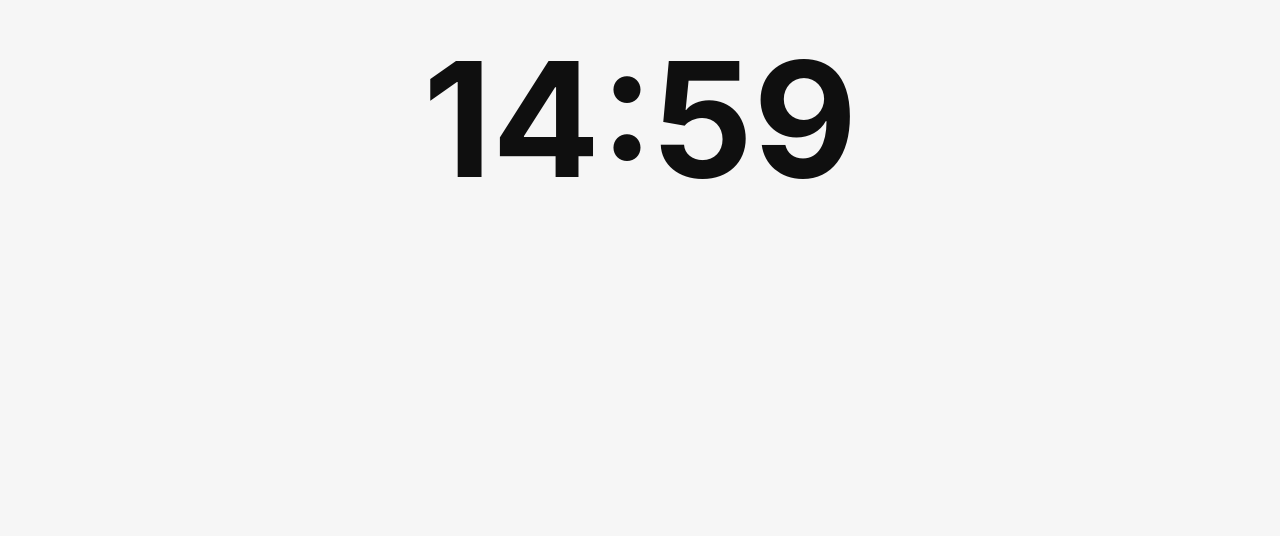
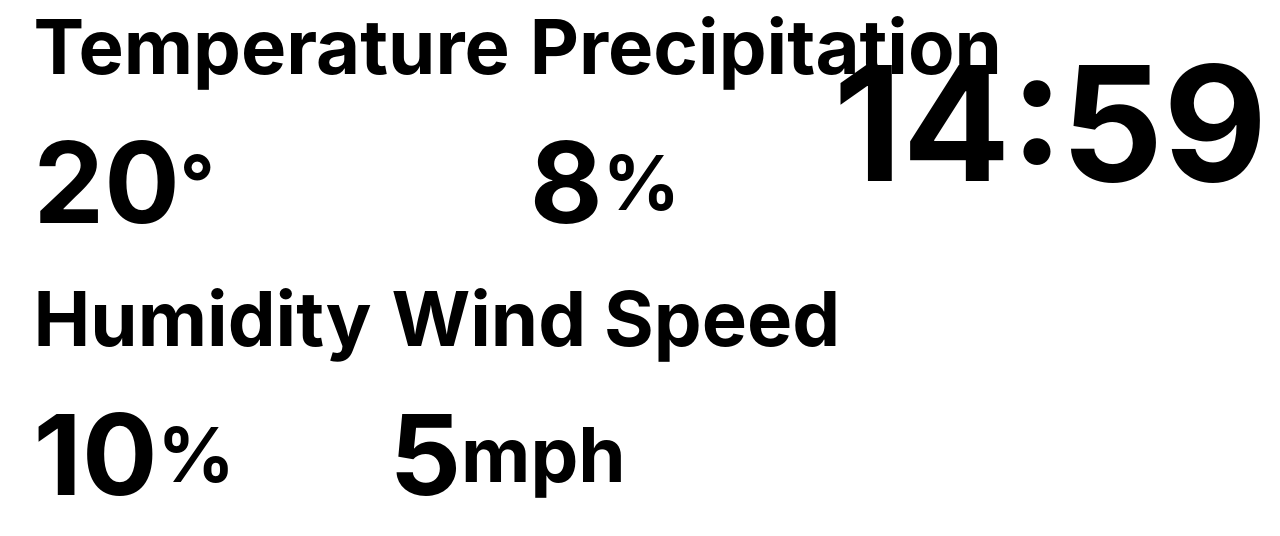
Before and after one commit to civilspeedy/mini-weather, a React (Vite) app: page / in a window 1280 px wide. Shown: the top 536 px of the page. Built offline with nearby package versions, Linux system fonts and the light colour scheme.

Commit message:
Current weather display items

```diff
--- a/src/App.css
+++ b/src/App.css
@@ -1,117 +1,48 @@
-.logo.vite:hover {
-    filter: drop-shadow(0 0 2em #747bff);
-}
-
-.logo.react:hover {
-    filter: drop-shadow(0 0 2em #61dafb);
-}
 :root {
   font-family: Inter, Avenir, Helvetica, Arial, sans-serif;
-    font-size: 16px;
   line-height: 24px;
-    font-weight: 400;
+  padding: 2%;
 
-    color: #0f0f0f;
-    background-color: #f6f6f6;
-
-    font-synthesis: none;
   text-rendering: optimizeLegibility;
   -webkit-font-smoothing: antialiased;
   -moz-osx-font-smoothing: grayscale;
   -webkit-text-size-adjust: 100%;
 }
 
-.container {
-    margin: 0;
-    padding-top: 10vh;
-    display: flex;
-    flex-direction: column;
-    justify-content: center;
-    text-align: center;
+h1 {
+  font-size: 10em;
+  color: #000;
 }
 
-.logo {
-    height: 6em;
-    padding: 1.5em;
-    will-change: filter;
-    transition: 0.75s;
+h2 {
+  font-size: 4.75em;
+  margin: 0px;
 }
 
-.logo.tauri:hover {
-    filter: drop-shadow(0 0 2em #24c8db);
+h3 {
+  font-size: 7em;
 }
 
-.row {
+#top {
   display: flex;
-    justify-content: center;
+  flex-direction: row;
 }
 
-a {
-    font-weight: 500;
-    color: #646cff;
-    text-decoration: inherit;
+#bottom {
+  width: 100%;
 }
 
-a:hover {
-    color: #535bf2;
+#left {
+  width: 100%;
 }
 
-h1 {
-    text-align: center;
-    font-size: 10em;
+#right {
+  width: 100%;
+  height: 100%;
+  background-color: red;
 }
 
-input,
-button {
-    border-radius: 8px;
-    border: 1px solid transparent;
-    padding: 0.6em 1.2em;
-    font-size: 1em;
-    font-weight: 500;
-    font-family: inherit;
-    color: #0f0f0f;
-    background-color: #ffffff;
-    transition: border-color 0.25s;
-    box-shadow: 0 2px 2px rgba(0, 0, 0, 0.2);
+#row {
+  display: flex;
+  flex-direction: row;
 }
-
-button {
-    cursor: pointer;
-}
-
-button:hover {
-    border-color: #396cd8;
-}
-button:active {
-    border-color: #396cd8;
-    background-color: #e8e8e8;
-}
-
-input,
-button {
-    outline: none;
-}
-
-#greet-input {
-    margin-right: 5px;
-}
-
-@media (prefers-color-scheme: dark) {
-    :root {
-        color: #f6f6f6;
-        background-color: #2f2f2f;
-    }
-
-    a:hover {
-        color: #24c8db;
-    }
-
-    input,
-    button {
-        color: #ffffff;
-        background-color: #0f0f0f98;
-    }
-    button:active {
-        background-color: #0f0f0f69;
-    }
-}
--- a/src/App.tsx
+++ b/src/App.tsx
@@ -1,13 +1,60 @@
-import React from 'react';
+import React, { useState } from 'react';
 import './App.css';
 import Time from './components/Time';
+import CurrentStat from './components/CurrentStat';
 
 //location request doesn't work on mac
 
+type CurrentWeather = {
+  temperature: number;
+  precipitation: number;
+  humidity: number;
+  windSpeed: number;
+};
+
 export default function App(): React.JSX.Element {
-    return (
-        <div>
-            <Time />
+  const temp: CurrentWeather = {
+    temperature: 20,
+    precipitation: 8,
+    humidity: 10,
+    windSpeed: 5,
+  };
+  const [weatherData, setWeatherData] = useState<CurrentWeather>(temp);
+
+  return (
+    <>
+      <div id='top'>
+        <div id='left'>
+          <div
+            id='row'
+            style={{ gap: 20 }}>
+            <CurrentStat
+              value={weatherData.temperature}
+              type='temp'
+            />
+            <CurrentStat
+              value={weatherData.precipitation}
+              type='prec'
+            />
+          </div>
+          <div
+            id='row'
+            style={{ gap: 20 }}>
+            <CurrentStat
+              value={weatherData.humidity}
+              type='humid'
+            />
+            <CurrentStat
+              value={weatherData.windSpeed}
+              type='wind'
+            />
+          </div>
         </div>
-    );
+        <div id='right'>
+          <Time />
+        </div>
+      </div>
+      <div id='bottom'></div>
+    </>
+  );
 }
--- /dev/null
+++ b/src/components/CurrentStat.tsx
@@ -0,0 +1,46 @@
+import React, { useState, useEffect } from 'react';
+
+type Data = { value: number; type: string };
+type Text = { title: string; measurement: string };
+
+export default function CurrentStat({ value, type }: Data): React.JSX.Element {
+  const [text, setText] = useState<Text>({
+    title: '',
+    measurement: '',
+  });
+
+  useEffect(() => {
+    setText(() => {
+      switch (type) {
+        case 'temp':
+          return { title: 'Temperature', measurement: '°' };
+        case 'prec':
+          return { title: 'Precipitation', measurement: '%' };
+        case 'humid':
+          return { title: 'Humidity', measurement: '%' };
+        case 'wind':
+          return { title: 'Wind Speed', measurement: 'mph' };
+        default:
+          return {
+            title: '',
+            measurement: '',
+          };
+      }
+    });
+  }, [type]);
+
+  return (
+    <div style={{ margin: 0 }}>
+      <h2>{text.title}</h2>
+      <div
+        style={{
+          display: 'flex',
+          flexDirection: 'row',
+          alignItems: 'center',
+        }}>
+        <h3>{value}</h3>
+        <h2>{text.measurement}</h2>
+      </div>
+    </div>
+  );
+}
--- a/src/components/Time.tsx
+++ b/src/components/Time.tsx
@@ -8,11 +8,21 @@ export default function Time(): React.JSX.Element {
       const date: Date = new Date();
       const hours: number = date.getHours();
       const minutes: number = date.getMinutes();
-            setTime(hours + ':' + minutes);
+      setTime(timeStringify(hours) + ':' + timeStringify(minutes));
     }, 1000);
 
     return () => clearInterval(interval);
   }, []);
 
-    return <h1>{time}</h1>;
+  return (
+    <h1 style={{ position: 'absolute', right: '1%', top: '0.5%' }}>{time}</h1>
+  );
 }
+
+function timeStringify(time: number): string {
+  let string: string = '' + time;
+  if (time < 10) {
+    string = '0' + time;
+  }
+  return string;
+}
```
Also changed, not shown: 1 other file (tests, documents, lock files or other folders). Lines whose indentation alone changed are shown as unchanged.
